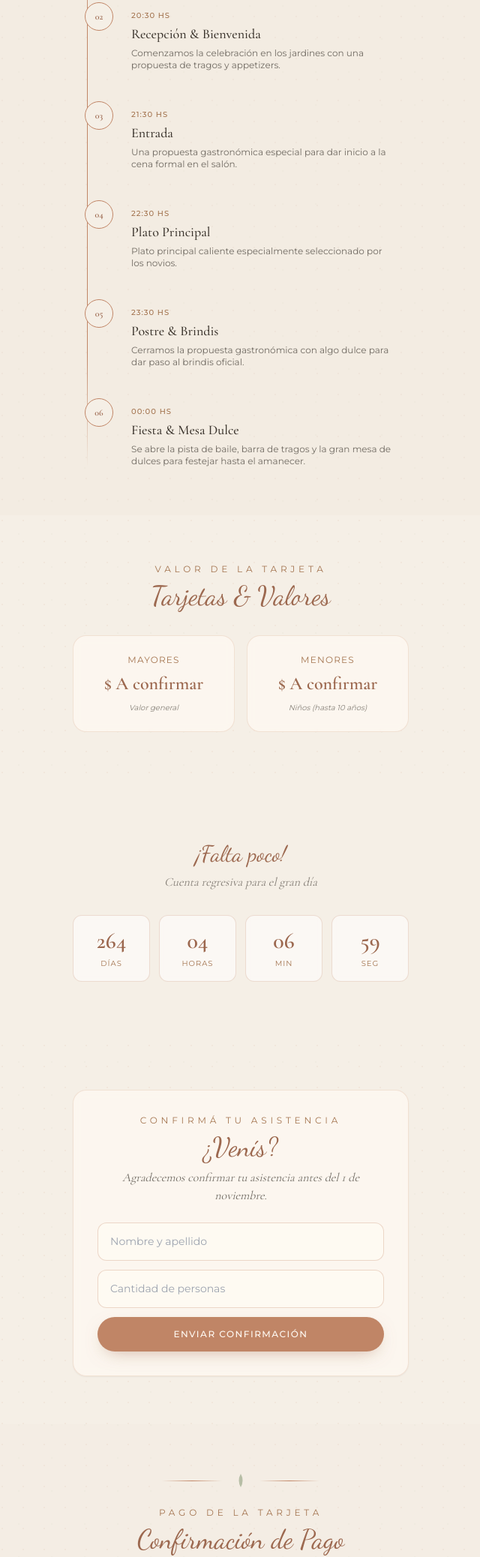
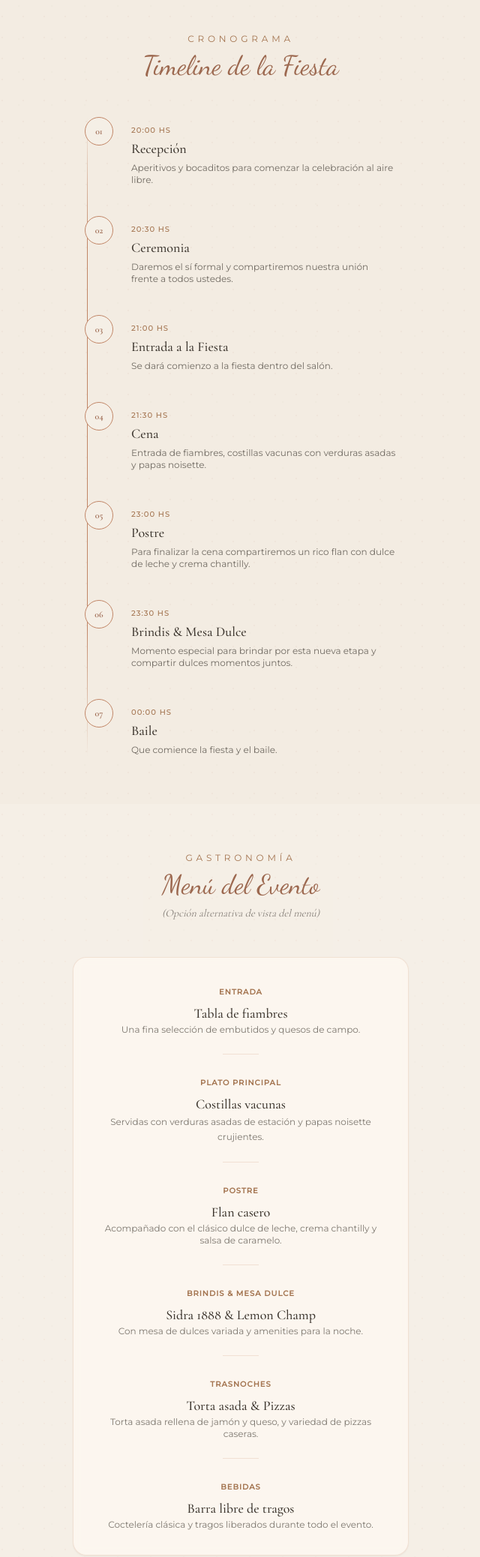
Before and after one commit to martin-ratti/Inviotacion-Eli-Agus, a website built with Vite: page index.html in a window 1280 px wide. Shown: the part 2624-4700 px from the top of the page at 75% size, without its empty margins (319-959 px from the left). Built offline with nearby package versions, Linux system fonts and the light colour scheme.

Commit message:
feat: reubicar cuenta regresiva, actualizar timeline de fiesta a 7 hitos y agregar carta de menu comparativo

```diff
--- a/index.html
+++ b/index.html
@@ -141,114 +141,8 @@
     </div>
   </section>
 
-  <!-- ============ 4. TIMELINE DE LA FIESTA / MENU ============ -->
-  <section class="relative px-6 py-16 fade-in bg-sand/20">
-    <div class="text-center mb-12">
-      <p class="font-sans text-xs tracking-[0.4em] text-clay uppercase mb-2">Cronograma</p>
-      <h2 class="font-script text-4xl text-terradark">Timeline & Menú</h2>
-    </div>
-
-    <div class="max-w-md mx-auto relative px-4">
-      <!-- Vertical line -->
-      <div class="timeline-line"></div>
-
-      <!-- Timeline item 1 -->
-      <div class="relative flex gap-6 mb-10 items-start">
-        <div class="timeline-dot">
-          <span class="font-serif text-xs font-semibold">01</span>
-        </div>
-        <div class="pt-1">
-          <span class="font-sans text-[10px] tracking-widest text-clay uppercase font-medium">20:00 hs</span>
-          <h4 class="font-serif text-lg text-ink font-medium">La Ceremonia</h4>
-          <p class="font-sans text-xs text-ink/70 mt-1">Daremos el sí formal y compartiremos nuestra unión frente a todos ustedes.</p>
-        </div>
-      </div>
-
-      <!-- Timeline item 2 -->
-      <div class="relative flex gap-6 mb-10 items-start">
-        <div class="timeline-dot">
-          <span class="font-serif text-xs font-semibold">02</span>
-        </div>
-        <div class="pt-1">
-          <span class="font-sans text-[10px] tracking-widest text-clay uppercase font-medium">20:30 hs</span>
-          <h4 class="font-serif text-lg text-ink font-medium">Recepción & Bienvenida</h4>
-          <p class="font-sans text-xs text-ink/70 mt-1">Comenzamos la celebración en los jardines con una propuesta de tragos y appetizers.</p>
-        </div>
-      </div>
-
-      <!-- Timeline item 3 -->
-      <div class="relative flex gap-6 mb-10 items-start">
-        <div class="timeline-dot">
-          <span class="font-serif text-xs font-semibold">03</span>
-        </div>
-        <div class="pt-1">
-          <span class="font-sans text-[10px] tracking-widest text-clay uppercase font-medium">21:30 hs</span>
-          <h4 class="font-serif text-lg text-ink font-medium">Entrada</h4>
-          <p class="font-sans text-xs text-ink/70 mt-1">Una propuesta gastronómica especial para dar inicio a la cena formal en el salón.</p>
-        </div>
-      </div>
-
-      <!-- Timeline item 4 -->
-      <div class="relative flex gap-6 mb-10 items-start">
-        <div class="timeline-dot">
-          <span class="font-serif text-xs font-semibold">04</span>
-        </div>
-        <div class="pt-1">
-          <span class="font-sans text-[10px] tracking-widest text-clay uppercase font-medium">22:30 hs</span>
-          <h4 class="font-serif text-lg text-ink font-medium">Plato Principal</h4>
-          <p class="font-sans text-xs text-ink/70 mt-1">Plato principal caliente especialmente seleccionado por los novios.</p>
-        </div>
-      </div>
-
-      <!-- Timeline item 5 -->
-      <div class="relative flex gap-6 mb-10 items-start">
-        <div class="timeline-dot">
-          <span class="font-serif text-xs font-semibold">05</span>
-        </div>
-        <div class="pt-1">
-          <span class="font-sans text-[10px] tracking-widest text-clay uppercase font-medium">23:30 hs</span>
-          <h4 class="font-serif text-lg text-ink font-medium">Postre & Brindis</h4>
-          <p class="font-sans text-xs text-ink/70 mt-1">Cerramos la propuesta gastronómica con algo dulce para dar paso al brindis oficial.</p>
-        </div>
-      </div>
-
-      <!-- Timeline item 6 -->
-      <div class="relative flex gap-6 items-start">
-        <div class="timeline-dot">
-          <span class="font-serif text-xs font-semibold">06</span>
-        </div>
-        <div class="pt-1">
-          <span class="font-sans text-[10px] tracking-widest text-clay uppercase font-medium">00:00 hs</span>
-          <h4 class="font-serif text-lg text-ink font-medium">Fiesta & Mesa Dulce</h4>
-          <p class="font-sans text-xs text-ink/70 mt-1">Se abre la pista de baile, barra de tragos y la gran mesa de dulces para festejar hasta el amanecer.</p>
-        </div>
-      </div>
-    </div>
-  </section>
-
-  <!-- ============ 5. PRECIO DE LA TARJETA ============ -->
-  <section class="relative px-6 py-16 fade-in">
-    <div class="text-center mb-8">
-      <p class="font-sans text-xs tracking-[0.4em] text-clay uppercase mb-2">Valor de la tarjeta</p>
-      <h2 class="font-script text-4xl text-terradark">Tarjetas & Valores</h2>
-    </div>
-
-    <div class="max-w-md mx-auto grid grid-cols-2 gap-4">
-      <div class="card-boho p-6 text-center">
-        <p class="font-sans text-xs tracking-widest text-clay uppercase mb-1">Mayores</p>
-        <p class="font-serif text-2xl text-terradark font-semibold my-2">$ A confirmar</p>
-        <p class="font-sans text-[10px] text-ink/60 italic">Valor general</p>
-      </div>
-      <div class="card-boho p-6 text-center">
-        <p class="font-sans text-xs tracking-widest text-clay uppercase mb-1">Menores</p>
-        <p class="font-serif text-2xl text-terradark font-semibold my-2">$ A confirmar</p>
-        <p class="font-sans text-[10px] text-ink/60 italic">Niños (hasta 10 años)</p>
-      </div>
-    </div>
-  </section>
-
-  <!-- ============ 6. CUENTA REGRESIVA ============ -->
-  <section class="relative px-6 py-20 text-center fade-in bg-cream">
+  <!-- ============ 4. CUENTA REGRESIVA ("Falta poco") ============ -->
+  <section class="relative px-6 py-12 text-center fade-in bg-cream">
     <p class="font-script text-3xl text-terradark mb-2">¡Falta poco!</p>
     <p class="font-serif italic text-ink/60 mb-8">Cuenta regresiva para el gran día</p>
     <div class="grid grid-cols-4 gap-3 max-w-md mx-auto">
@@ -271,7 +165,188 @@
     </div>
   </section>
 
-  <!-- ============ 7. CONFIRMA ASISTENCIA (RSVP) ============ -->
+  <!-- ============ 5. TIMELINE DE LA FIESTA ============ -->
+  <section class="relative px-6 py-16 fade-in bg-sand/20">
+    <div class="text-center mb-12">
+      <p class="font-sans text-xs tracking-[0.4em] text-clay uppercase mb-2">Cronograma</p>
+      <h2 class="font-script text-4xl text-terradark">Timeline de la Fiesta</h2>
+    </div>
+
+    <div class="max-w-md mx-auto relative px-4">
+      <!-- Vertical line -->
+      <div class="timeline-line"></div>
+
+      <!-- Timeline item 1: Recepción -->
+      <div class="relative flex gap-6 mb-10 items-start">
+        <div class="timeline-dot">
+          <span class="font-serif text-xs font-semibold">01</span>
+        </div>
+        <div class="pt-1">
+          <span class="font-sans text-[10px] tracking-widest text-clay uppercase font-medium">20:00 hs</span>
+          <h4 class="font-serif text-lg text-ink font-medium">Recepción</h4>
+          <p class="font-sans text-xs text-ink/70 mt-1">Aperitivos y bocaditos para comenzar la celebración al aire libre.</p>
+        </div>
+      </div>
+
+      <!-- Timeline item 2: Ceremonia -->
+      <div class="relative flex gap-6 mb-10 items-start">
+        <div class="timeline-dot">
+          <span class="font-serif text-xs font-semibold">02</span>
+        </div>
+        <div class="pt-1">
+          <span class="font-sans text-[10px] tracking-widest text-clay uppercase font-medium">20:30 hs</span>
+          <h4 class="font-serif text-lg text-ink font-medium">Ceremonia</h4>
+          <p class="font-sans text-xs text-ink/70 mt-1">Daremos el sí formal y compartiremos nuestra unión frente a todos ustedes.</p>
+        </div>
+      </div>
+
+      <!-- Timeline item 3: Entrada a la fiesta -->
+      <div class="relative flex gap-6 mb-10 items-start">
+        <div class="timeline-dot">
+          <span class="font-serif text-xs font-semibold">03</span>
+        </div>
+        <div class="pt-1">
+          <span class="font-sans text-[10px] tracking-widest text-clay uppercase font-medium">21:00 hs</span>
+          <h4 class="font-serif text-lg text-ink font-medium">Entrada a la Fiesta</h4>
+          <p class="font-sans text-xs text-ink/70 mt-1">Se dará comienzo a la fiesta dentro del salón.</p>
+        </div>
+      </div>
+
+      <!-- Timeline item 4: Cena -->
+      <div class="relative flex gap-6 mb-10 items-start">
+        <div class="timeline-dot">
+          <span class="font-serif text-xs font-semibold">04</span>
+        </div>
+        <div class="pt-1">
+          <span class="font-sans text-[10px] tracking-widest text-clay uppercase font-medium">21:30 hs</span>
+          <h4 class="font-serif text-lg text-ink font-medium">Cena</h4>
+          <p class="font-sans text-xs text-ink/70 mt-1">Entrada de fiambres, costillas vacunas con verduras asadas y papas noisette.</p>
+        </div>
+      </div>
+
+      <!-- Timeline item 5: Postre -->
+      <div class="relative flex gap-6 mb-10 items-start">
+        <div class="timeline-dot">
+          <span class="font-serif text-xs font-semibold">05</span>
+        </div>
+        <div class="pt-1">
+          <span class="font-sans text-[10px] tracking-widest text-clay uppercase font-medium">23:00 hs</span>
+          <h4 class="font-serif text-lg text-ink font-medium">Postre</h4>
+          <p class="font-sans text-xs text-ink/70 mt-1">Para finalizar la cena compartiremos un rico flan con dulce de leche y crema chantilly.</p>
+        </div>
+      </div>
+
+      <!-- Timeline item 6: Brindis y mesa dulce -->
+      <div class="relative flex gap-6 mb-10 items-start">
+        <div class="timeline-dot">
+          <span class="font-serif text-xs font-semibold">06</span>
+        </div>
+        <div class="pt-1">
+          <span class="font-sans text-[10px] tracking-widest text-clay uppercase font-medium">23:30 hs</span>
+          <h4 class="font-serif text-lg text-ink font-medium">Brindis & Mesa Dulce</h4>
+          <p class="font-sans text-xs text-ink/70 mt-1">Momento especial para brindar por esta nueva etapa y compartir dulces momentos juntos.</p>
+        </div>
+      </div>
+
+      <!-- Timeline item 7: Baile -->
+      <div class="relative flex gap-6 items-start">
+        <div class="timeline-dot">
+          <span class="font-serif text-xs font-semibold">07</span>
+        </div>
+        <div class="pt-1">
+          <span class="font-sans text-[10px] tracking-widest text-clay uppercase font-medium">00:00 hs</span>
+          <h4 class="font-serif text-lg text-ink font-medium">Baile</h4>
+          <p class="font-sans text-xs text-ink/70 mt-1">Que comience la fiesta y el baile.</p>
+        </div>
+      </div>
+    </div>
+  </section>
+
+  <!-- ============ 6. SOLO EL MENÚ ============ -->
+  <section class="relative px-6 py-16 fade-in bg-cream/30">
+    <div class="text-center mb-12">
+      <p class="font-sans text-xs tracking-[0.4em] text-clay uppercase mb-2">Gastronomía</p>
+      <h2 class="font-script text-4xl text-terradark">Menú del Evento</h2>
+      <p class="font-serif text-sm italic text-ink/60 mt-2">(Opción alternativa de vista del menú)</p>
+    </div>
+
+    <div class="max-w-md mx-auto card-boho p-8 border border-terra/20 shadow-sm text-center">
+      <!-- Entrada -->
+      <div class="mb-6">
+        <span class="font-sans text-[10px] tracking-widest text-clay uppercase font-semibold">Entrada</span>
+        <h4 class="font-serif text-lg text-ink font-medium mt-1">Tabla de fiambres</h4>
+        <p class="font-sans text-xs text-ink/65">Una fina selección de embutidos y quesos de campo.</p>
+      </div>
+
+      <div class="w-12 h-[1px] bg-terra/20 mx-auto mb-6"></div>
+
+      <!-- Plato Principal -->
+      <div class="mb-6">
+        <span class="font-sans text-[10px] tracking-widest text-clay uppercase font-semibold">Plato Principal</span>
+        <h4 class="font-serif text-lg text-ink font-medium mt-1">Costillas vacunas</h4>
+        <p class="font-sans text-xs text-ink/65 leading-relaxed">Servidas con verduras asadas de estación y papas noisette crujientes.</p>
+      </div>
+
+      <div class="w-12 h-[1px] bg-terra/20 mx-auto mb-6"></div>
+
+      <!-- Postre -->
+      <div class="mb-6">
+        <span class="font-sans text-[10px] tracking-widest text-clay uppercase font-semibold">Postre</span>
+        <h4 class="font-serif text-lg text-ink font-medium mt-1">Flan casero</h4>
+        <p class="font-sans text-xs text-ink/65">Acompañado con el clásico dulce de leche, crema chantilly y salsa de caramelo.</p>
+      </div>
+
+      <div class="w-12 h-[1px] bg-terra/20 mx-auto mb-6"></div>
+
+      <!-- Brindis & Mesa Dulce -->
+      <div class="mb-6">
+        <span class="font-sans text-[10px] tracking-widest text-clay uppercase font-semibold">Brindis & Mesa Dulce</span>
+        <h4 class="font-serif text-lg text-ink font-medium mt-1">Sidra 1888 & Lemon Champ</h4>
+        <p class="font-sans text-xs text-ink/65">Con mesa de dulces variada y amenities para la noche.</p>
+      </div>
+
+      <div class="w-12 h-[1px] bg-terra/20 mx-auto mb-6"></div>
+
+      <!-- Trasnoche -->
+      <div class="mb-6">
+        <span class="font-sans text-[10px] tracking-widest text-clay uppercase font-semibold">Trasnoches</span>
+        <h4 class="font-serif text-lg text-ink font-medium mt-1">Torta asada & Pizzas</h4>
+        <p class="font-sans text-xs text-ink/65">Torta asada rellena de jamón y queso, y variedad de pizzas caseras.</p>
+      </div>
+
+      <div class="w-12 h-[1px] bg-terra/20 mx-auto mb-6"></div>
+
+      <!-- Bebidas -->
+      <div>
+        <span class="font-sans text-[10px] tracking-widest text-clay uppercase font-semibold">Bebidas</span>
+        <h4 class="font-serif text-lg text-ink font-medium mt-1">Barra libre de tragos</h4>
+        <p class="font-sans text-xs text-ink/65">Coctelería clásica y tragos liberados durante todo el evento.</p>
+      </div>
+    </div>
+  </section>
+
+  <!-- ============ 7. PRECIO DE LA TARJETA ============ -->
+  <section class="relative px-6 py-16 fade-in">
+    <div class="text-center mb-8">
+      <p class="font-sans text-xs tracking-[0.4em] text-clay uppercase mb-2">Valor de la tarjeta</p>
+      <h2 class="font-script text-4xl text-terradark">Tarjetas & Valores</h2>
+    </div>
+
+    <div class="max-w-md mx-auto grid grid-cols-2 gap-4">
+      <div class="card-boho p-6 text-center">
+        <p class="font-sans text-xs tracking-widest text-clay uppercase mb-1">Mayores</p>
+        <p class="font-serif text-2xl text-terradark font-semibold my-2">$ A confirmar</p>
+        <p class="font-sans text-[10px] text-ink/60 italic">Valor general</p>
+      </div>
+      <div class="card-boho p-6 text-center">
+        <p class="font-sans text-xs tracking-widest text-clay uppercase mb-1">Menores</p>
+        <p class="font-serif text-2xl text-terradark font-semibold my-2">$ A confirmar</p>
+        <p class="font-sans text-[10px] text-ink/60 italic">Niños (hasta 10 años)</p>
+      </div>
+    </div>
+  </section>
+
+  <!-- ============ 8. CONFIRMA ASISTENCIA (RSVP) ============ -->
   <section class="relative px-6 py-16 fade-in">
     <div class="card-boho p-8 max-w-md mx-auto text-center shadow-sm">
       <p class="font-sans text-xs tracking-[0.4em] text-clay uppercase mb-2">Confirmá tu asistencia</p>
@@ -287,7 +362,7 @@
     </div>
   </section>
 
-  <!-- ============ 8. DATOS DE TRANSFERENCIA (ALIAS Y CBU) ============ -->
+  <!-- ============ 9. DATOS DE TRANSFERENCIA (ALIAS Y CBU) ============ -->
   <section class="relative px-6 py-16 text-center fade-in bg-sand/10">
     <div class="divider-leaf max-w-xs mx-auto mb-6">
       <svg width="22" height="22" viewBox="0 0 22 22"><path d="M11 2 Q 16 11, 11 20 Q 6 11, 11 2 Z" fill="#9caa8b" opacity="0.7"/></svg>
```
Also changed, not shown: correcciones.md (+19 -14 lines).
